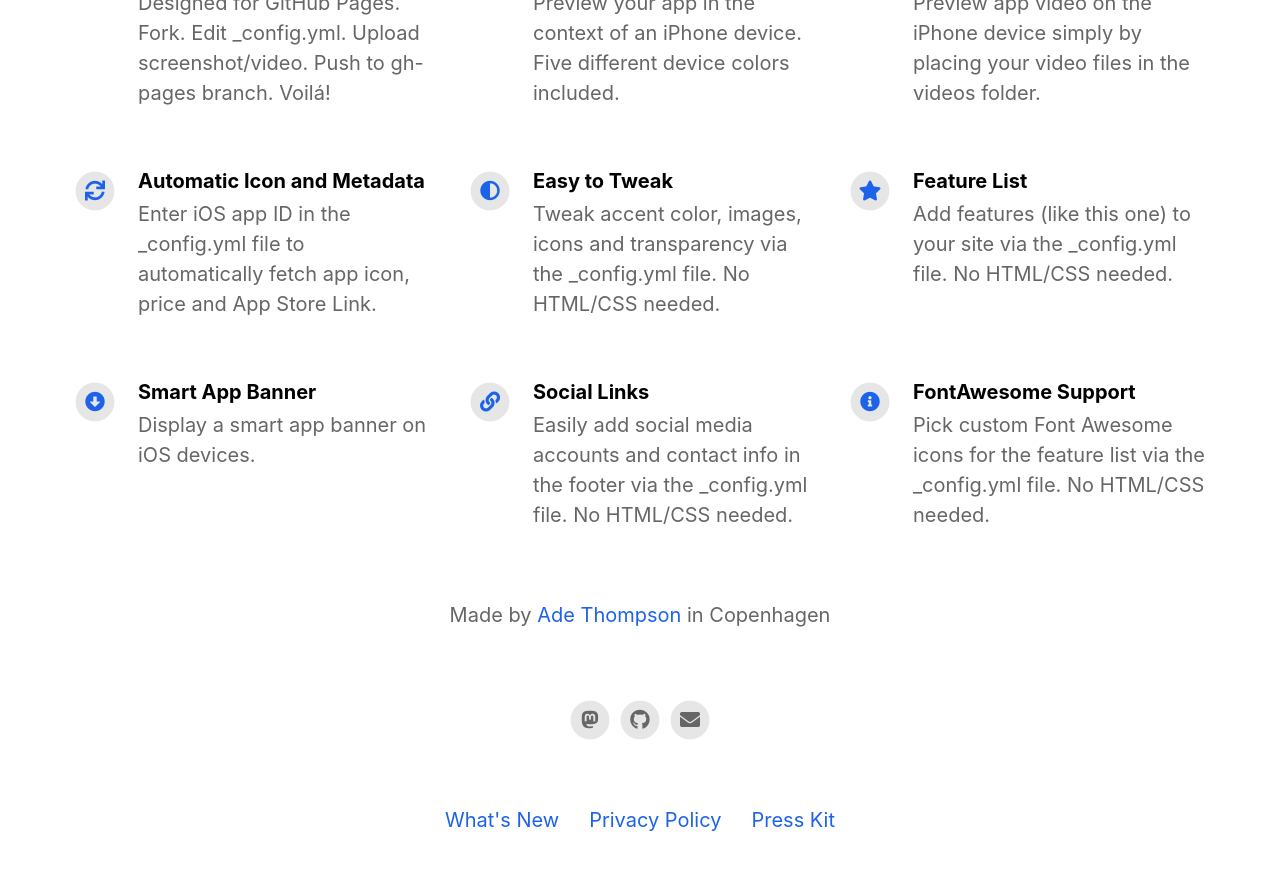
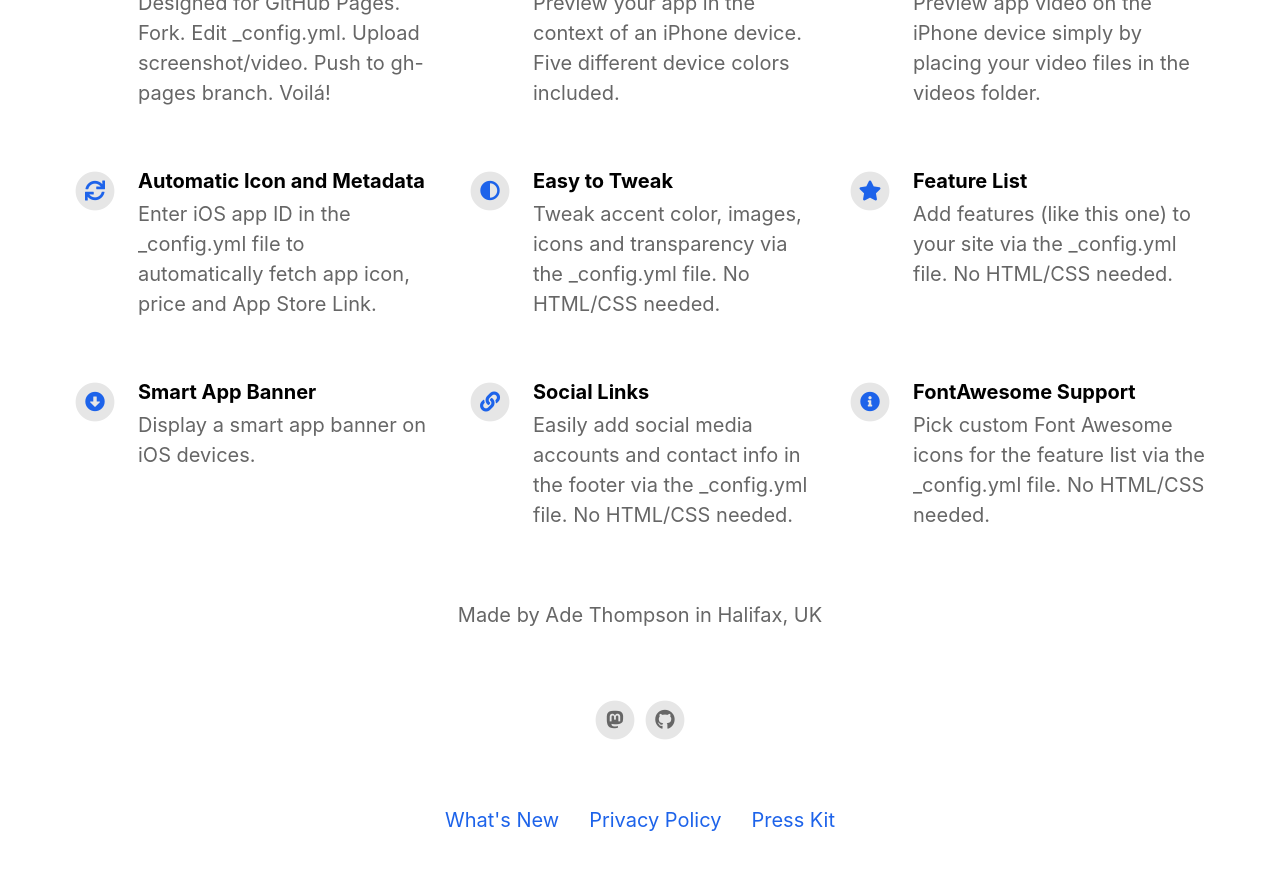
Before and after one commit to aptonline/ayumi, a Jekyll site: the page built from index.html, in a window 1280 px wide and 900 px high, scrolled down 1124 px. Shown: the top 870 px of the window. Built offline with Jekyll 4.4.1, drawn with Linux system fonts in a browser that asks for light colours; nearby versions of some CDN libraries.

Commit message:
amended config
added app icon and altered config.

```diff
--- a/_config.yml
+++ b/_config.yml
@@ -10,7 +10,7 @@ playstore_link                            :
 presskit_download_link                    : https://getayumi.app                      # Enter a link to downloadable file or (e.g. public Dropbox link to a .zip file).
                                                                                       # Or upload your press kit file to assets and set path accordingly (e.g. "assets/your_press_kit.zip").
 
-app_icon                                  : # assets/appicon.png                      # Automatically populates if not set and if iOS app ID is set.  Otherwise enter path to icon file manually.
+app_icon                                  : assets/appicon.png                      # Automatically populates if not set and if iOS app ID is set.  Otherwise enter path to icon file manually.
 app_name                                  : Ayumi                                     # Automatically populates if not set and if iOS app ID is set.  Otherwise enter manually.
 app_price                                 :                                           # Automatically populates if not set and if iOS app ID is set.  Otherwise enter manually.
 app_description                           : See yourself, day by day.
@@ -21,9 +21,9 @@ enable_smart_app_banner                   : false
 
 # Information About Yourself
 your_name                                 : Ade Thompson
-your_link                                 : https://emilbaehr.com
-your_city                                 : Copenhagen
-email_address                             : emil.baehr@gmail.com
+your_link                                 :
+your_city                                 : Halifax, UK
+email_address                             :
 linkedin_username                         :
 linkedin_company                          :
 facebook_username                         :
```
Also changed, not shown: assets/appIcon.png (added).
